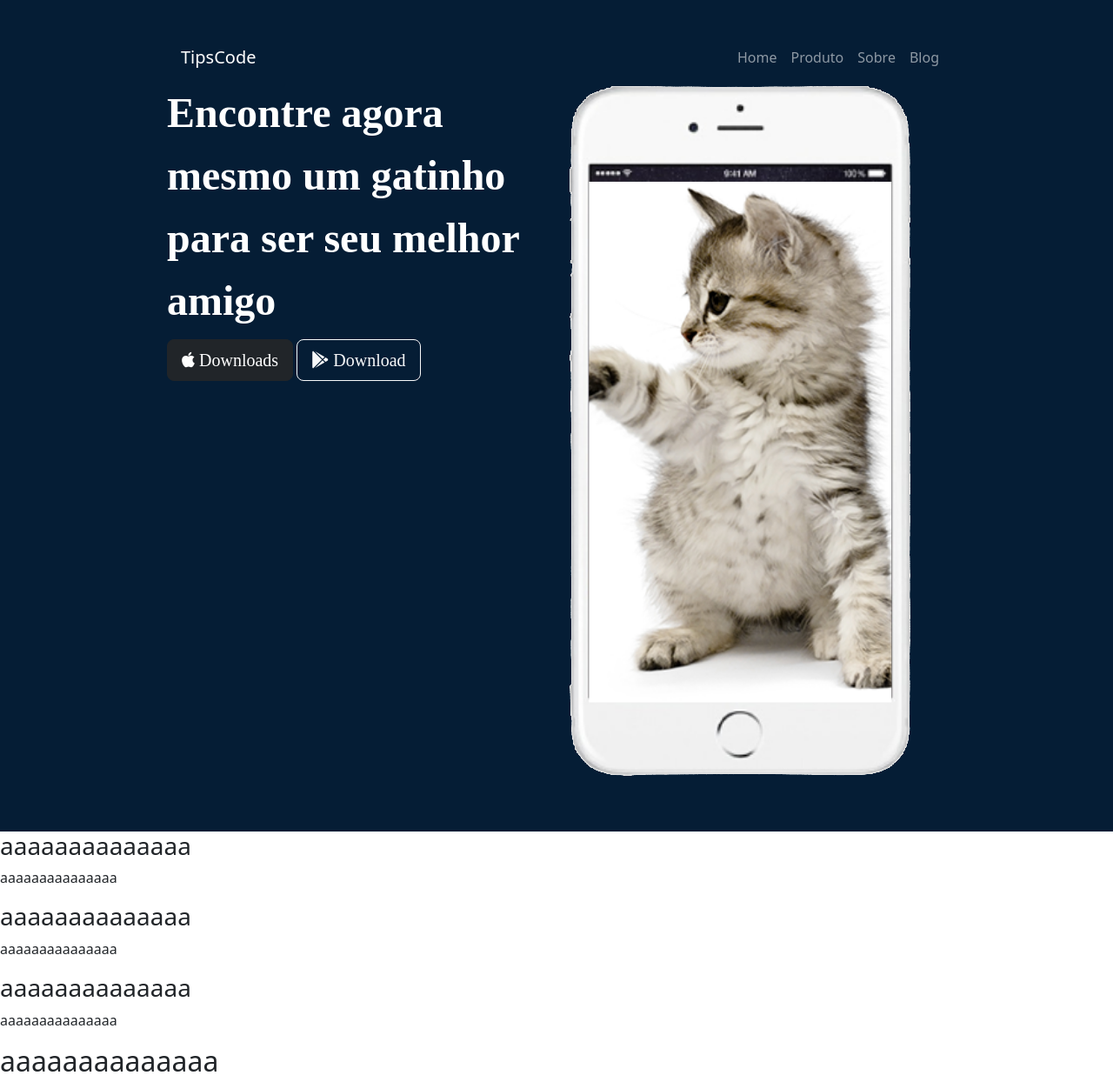
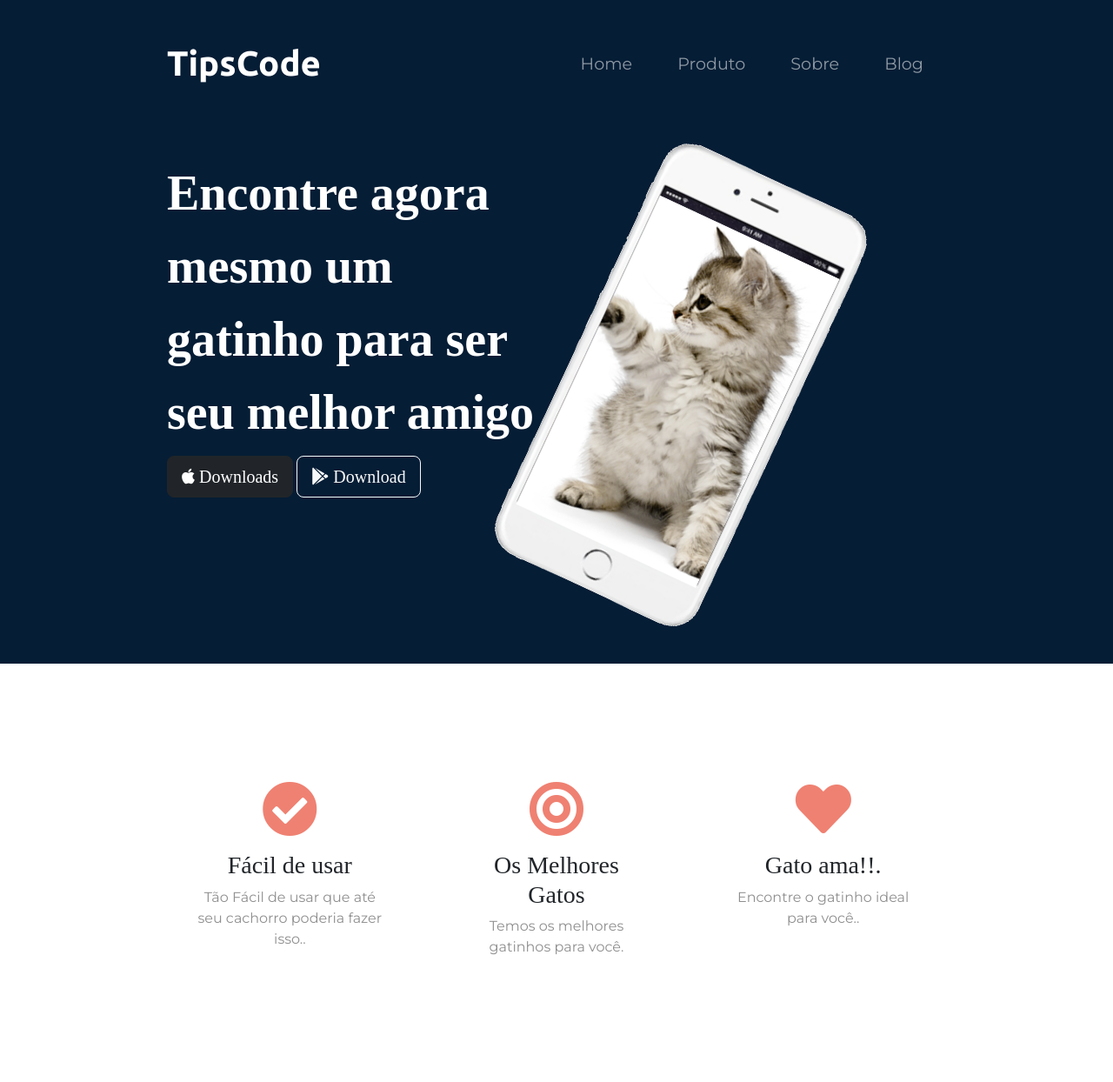
Before and after one commit to Regisrib/app-nina, a plain HTML site: page index.html in a window 1280 px wide. Shown: the top 1244 px of the page at 87% size. Drawn offline with nearby package versions, Linux system fonts and the light colour scheme.

Commit message:
ajustabdo layout do site fontes e criação de icones no site

```diff
--- a/index.html
+++ b/index.html
@@ -4,10 +4,14 @@
     <meta charset="UTF-8">
     <meta name="viewport" content="width=device-width, initial-scale=1">
 
+        <!-- link bootstrap -->
     <link rel="stylesheet" href="https://cdn.jsdelivr.net/npm/bootstrap@5.3.5/dist/css/bootstrap.rtl.min.css" integrity="sha384-q8+l9TmX3RaSz3HKGBmqP2u5MkgeN7HrfOJBLcTgZsQsbrx8WqqxdA5PuwUV9WIx" crossorigin="anonymous">
-<link rel="shortcut icon" href="favicon.ico" type="image/x-icon">
+
+        <!-- favicon -->
+    <link rel="shortcut icon" href="favicon.ico" type="image/x-icon">
     <title>App Nina</title>
     <link rel="stylesheet" href="style.css">
+
         <!-- Fonte icones -->
          <link rel="stylesheet" href="https://cdnjs.cloudflare.com/ajax/libs/font-awesome/5.15.2/css/all.min.css">
 
@@ -19,6 +23,7 @@
 
 <body>
     <header id="title">
+
         <!--navbar-->
         <div class="container-fluid">
         <nav class="navbar navbar-expand-lg navbar-dark">
@@ -56,21 +61,34 @@
             </div>
 
             <figure class="col-lg-6">
-                <img src="/img/Gatinho.png" alt="Gatinho Feliz">
+                <img  class="title-image" src="/img/Gatinho.png" alt="Gatinho Feliz">
             </figure>
         </div>
     </div>
     </header>
 
     <section id="feature">
-        <h3>aaaaaaaaaaaaaa</h3>
-        <p>aaaaaaaaaaaaaaa</p>
+        <div class="row">
 
-        <h3>aaaaaaaaaaaaaa</h3>
-        <p>aaaaaaaaaaaaaaa</p>
+            <div class="feature-box col-lg-4">
+                <i class="icon fas fa-check-circle fa-4x"></i>
+                <h3>Fácil de usar</h3>
+                <p>Tão Fácil de usar que até seu cachorro poderia fazer isso..</p>
+            </div>
 
-        <h3>aaaaaaaaaaaaaa</h3>
-        <p>aaaaaaaaaaaaaaa</p>
+            <div class="feature-box col-lg-4">
+                <i class="icon fas fa-bullseye fa-4x"></i>
+                <h3>Os Melhores Gatos</h3>
+                <p>Temos os melhores gatinhos para você.</p>
+            </div>
+
+            <div class="feature-box col-lg-4">
+                <i class=" icon fas fa-heart fa-4x"></i>
+                <h3>Gato ama!!.</h3>
+                <p>Encontre o gatinho ideal para você..</p>
+            </div>
+
+        </div>
     </section>
 
     <section id="testimonials">
--- a/style.css
+++ b/style.css
@@ -1,15 +1,76 @@
+body {
+    font-family: 'montserrat';
+}
+
 h1 {
-    font-family:'monteserrat, sans-serif';
-    font-size: 3rem;
+    font-family:'montserrat-black, sans-serif';
+    font-size: 3.5rem;
     line-height: 1.5;
     font-weight: 900;
     color: #fff;
 }
 
+h3 {
+    font-family: "montserrat-bold";
+}
+
+p {
+    color: #8f8f8f;
+}
+
 #title {
     background-color: #051d35;
+    color: #fff;
 }
 
 .container-fluid {
     padding: 3% 15%;
 }
+
+.navbar-brand {
+    margin-left: 0;
+    font-family: "Ubuntu";
+    font-size: 2.5rem;
+    font-weight: bold;
+}
+
+/* Navegation barv*/
+.navbar {
+    padding: 0 0 4.5rem;
+}
+
+.nav-item {
+    padding: 0 18px;
+}
+
+.nav-link {
+    font-size: 1.2rem;
+    font-family: 'montserrat';
+}
+
+/* title-image */
+
+.title-image {
+    width: 60%;
+    transform: rotate(25deg);
+}
+
+/* feature section */
+
+#feature {
+padding: 7% 15%;
+}
+
+.feature-box {
+    text-align: center;
+    padding: 5%;
+}
+
+.icon {
+    color: #ef8172;
+    margin-bottom:1rem;
+}
+
+.icon:hover {
+    color: #ff4c68;
+}
```
